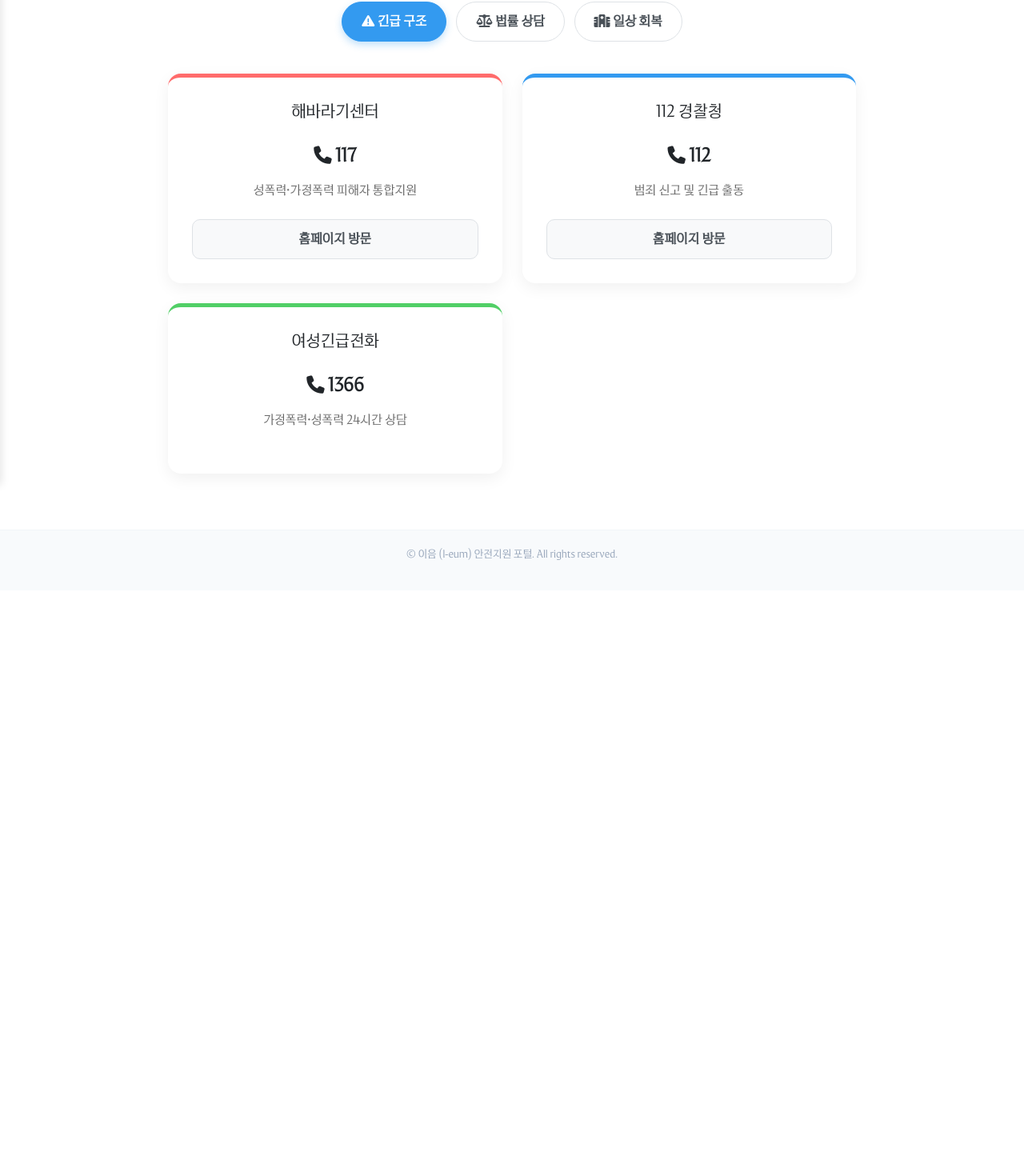
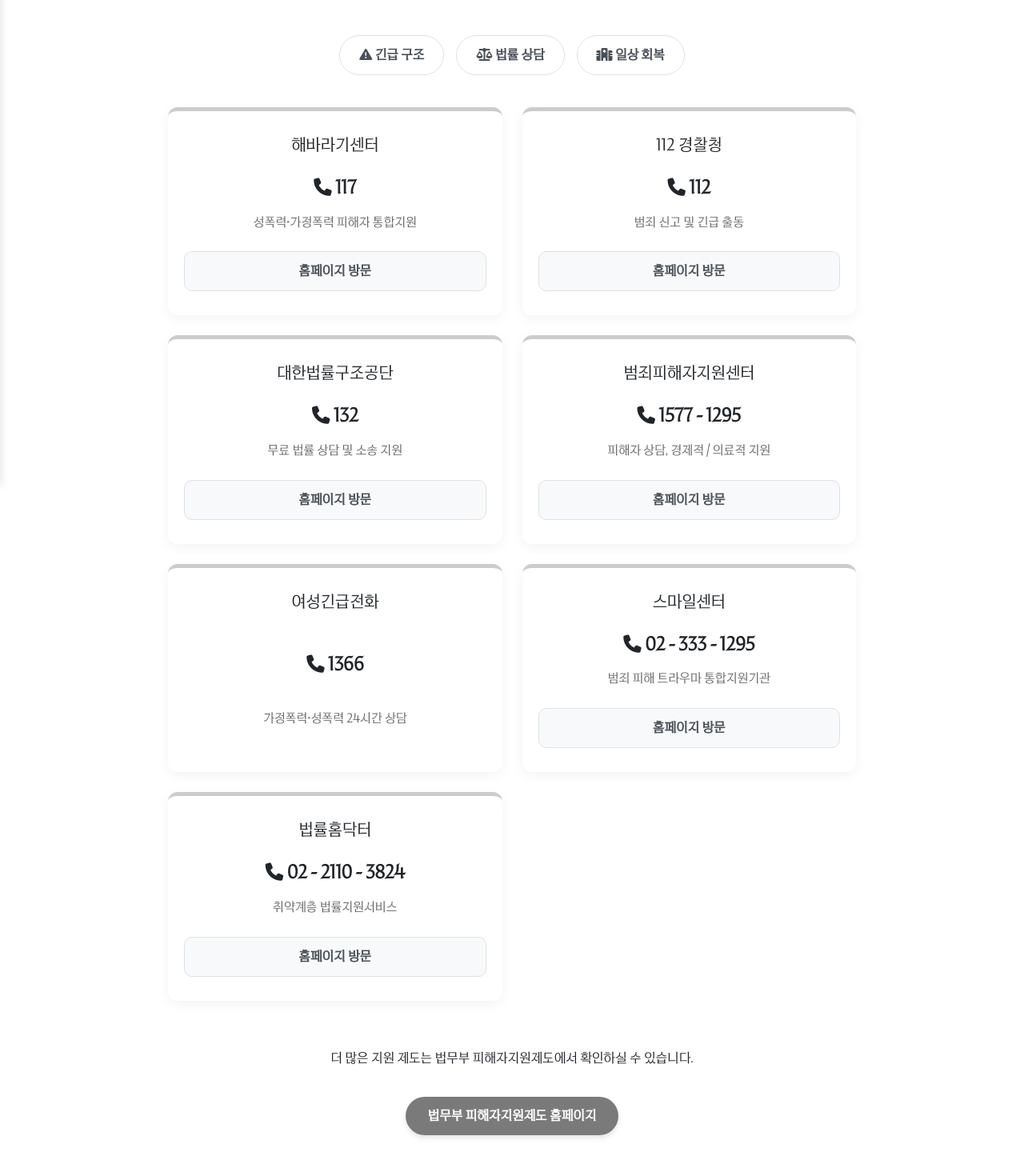
Before and after one commit to jinjinx28/I-eum, a React (Vite) app in the folder front/: page /support in a window 1280 px wide. Shown: the part 194-1664 px from the top of the page at 80% size. Before the commit the page ends 932 px from the top, so only its background shows below. Built offline with nearby package versions, Linux system fonts and the light colour scheme.

Commit message:
feat - add legal support link

```diff
--- a/front/src/component/Support.jsx
+++ b/front/src/component/Support.jsx
@@ -2,18 +2,20 @@ import React, { useState } from 'react'; // useState 추가!
 import '../css/Support.css';
 
 const SUPPORT_CENTERS = [
-  { name: '해바라기센터', phone: '117', url: 'https://www.sunflowercenter.or.kr', desc: '성폭력·가정폭력 피해자 통합지원', color: '#ff6b6b', category: 'emergency' },
-  { name: '112 경찰청', phone: '112', url: 'https://www.police.go.kr', desc: '범죄 신고 및 긴급 출동', color: '#339af0', category: 'emergency' },
-  { name: '대한법률구조공단', phone: '132', url: 'https://www.klac.or.kr', desc: '무료 법률 상담 및 소송 지원', color: '#845ef7', category: 'legal' },
-  { name: '범죄피해자지원센터', phone: '1577-1295', url: 'https://www.kcva.or.kr', desc: '피해자 상담, 경제적/의료적 지원', color: '#f08c00', category: 'recovery' },
-  { name: '여성긴급전화', phone: '1366', desc: '가정폭력·성폭력 24시간 상담', color: '#51cf66', category: 'emergency' }
+  { name: '해바라기센터', phone: '117', url: 'https://www.sunflowercenter.or.kr', desc: '성폭력·가정폭력 피해자 통합지원', category: 'emergency' },
+  { name: '112 경찰청', phone: '112', url: 'https://www.police.go.kr', desc: '범죄 신고 및 긴급 출동', category: 'emergency' },
+  { name: '대한법률구조공단', phone: '132', url: 'https://www.klac.or.kr', desc: '무료 법률 상담 및 소송 지원', category: 'legal' },
+  { name: '범죄피해자지원센터', phone: '1577 - 1295', url: 'https://www.kcva.or.kr', desc: '피해자 상담, 경제적 / 의료적 지원', category: 'recovery' },
+  { name: '여성긴급전화', phone: '1366', desc: '가정폭력·성폭력 24시간 상담', category: 'emergency' },
+  { name: '스마일센터', phone: '02 - 333 - 1295', url: 'https://www.resmile.or.kr/main/main.php', desc: '범죄 피해 트라우마 통합지원기관', category: 'recovery'},
+  { name: '법률홈닥터', phone: '02 - 2110 - 3824', url: 'https://lawhomedoctor.moj.go.kr/', desc: '취약계층 법률지원서비스', category: 'legal'}
 ];
 
 function Support() {
-  const [category, setCategory] = useState('emergency'); // 기본값 설정
-
-  // 여기서 filteredCenters를 계산합니다!
-  const filteredCenters = SUPPORT_CENTERS.filter(center => center.category === category);
+  const [category, setCategory] = useState(null);
+  const filteredCenters = category
+    ? SUPPORT_CENTERS.filter(center => center.category === category)
+    : SUPPORT_CENTERS;
 
   return (
     <div className="support-container">
@@ -41,7 +43,7 @@ function Support() {
 
       <div className="center-grid">
         {filteredCenters.map((center, index) => (
-          <div className="center-card" key={index} style={{ borderTop: `5px solid ${center.color}` }}>
+          <div className={`center-card ${center.category}`} key={index}>
             <h3>{center.name}</h3>
             <p className="phone"><i className="fa-solid fa-phone"></i> {center.phone}</p>
             <p className="desc">{center.desc}</p>
@@ -53,6 +55,15 @@ function Support() {
           </div>
         ))}
       </div>
+
+      <div className='more-info'>
+        <p>더 많은 지원 제도는 법무부 피해자지원제도에서 확인하실 수 있습니다.</p>
+        <a href="http://www.moj.go.kr/cvs/index.do"
+            target='_blank'
+            rel='nooper noreferrer'
+            className='more-info-btn'>법무부 피해자지원제도 홈페이지
+        </a>
+      </div>
     </div>
   );
 }
--- a/front/src/css/Support.css
+++ b/front/src/css/Support.css
@@ -7,12 +7,16 @@
 
 .subtitle { color: #666; margin-bottom: 40px; }
 
+.support-container h1 {
+  margin-bottom: 50px;
+}
+
 /* tab menu */
 .support-tabs {
   margin-bottom: 40px;
   display: flex;
   justify-content: center;
-  gap: 12px;
+  gap: 15px;
 }
 
 .support-tabs button {
@@ -32,9 +36,9 @@
 }
 
 .support-tabs button.active {
-  background: #339af0;
+  background: #29b6c0;
   color: white;
-  border-color: #339af0;
+  border-color: #1f8f97;
   box-shadow: 0 4px 10px rgba(51, 154, 240, 0.3);
 }
 
@@ -47,18 +51,24 @@
 
 /* card */
 .center-card {
+  border-top: 5px solid #ccc;
   background: white;
-  padding: 30px;
-  border-radius: 16px;
-  box-shadow: 0 6px 20px rgba(0,0,0,0.06);
+  padding: 30px 20px;
+  border-radius: 12px;
+  box-shadow: 0 4px 15px rgba(0,0,0,0.05);
   display: flex;
   flex-direction: column;
   justify-content: space-between;
-  border-top: 5px solid #eee;
+  transition: transform 0.2s;
+}
+
+.center-card:hover {
+  transform: translateY(-5px);
+  box-shadow: 0 8px 20px rgba(0,0,0,0.1);
 }
 
 .center-card h3 {
-  margin-bottom: 12px;
+  margin: 0 0 10px 0;
   font-size: 1.25rem;
 }
 
@@ -93,3 +103,29 @@
   background-color: #e9ecef;
   color: #212529;
 }
+
+/* more info */
+.more-info {
+  margin-top: 60px;
+  text-align: center;
+  padding-bottom: 50px;
+}
+
+.more-info-btn {
+  display: inline-block;
+  margin-top: 20px;
+  padding: 12px 28px;
+  background-color: #7a7a7a;
+  color: #ffffff;
+  text-decoration: none;
+  border-radius: 50px;
+  font-weight: 600;
+  transition: all 0.3s ease;
+  box-shadow: 0 4px 6px rgba(0,0,0,0.1);
+}
+
+.more-info-btn:hover {
+  background-color: #5f5f5f;
+  box-shadow: 0 6px 8px rgba(0,0,0,0.15);
+  transform: translateY(-2px);
+}
```
